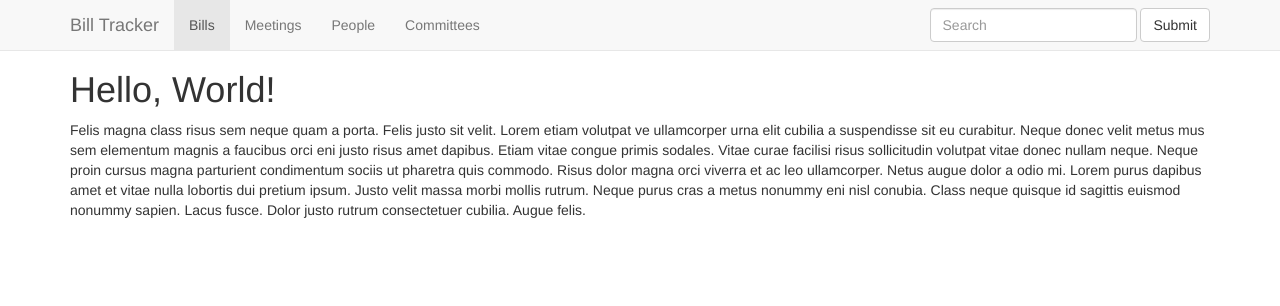
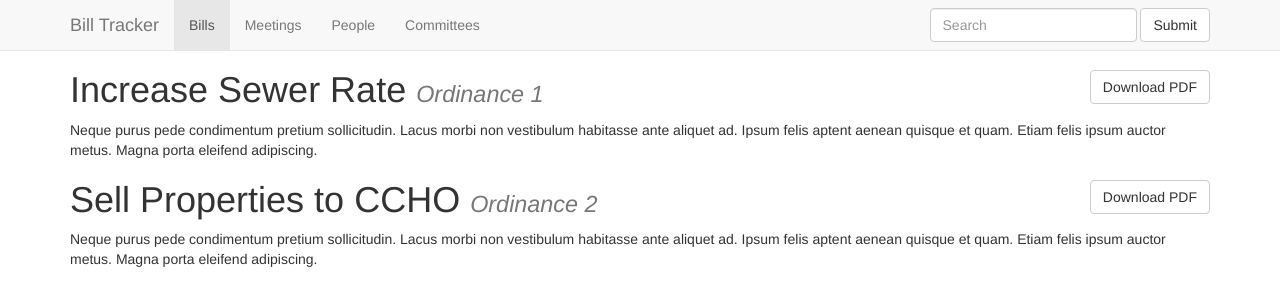
Before and after one commit to troy-open-data/bill_tracker, a plain HTML site: page index.html in a window 1280 px wide. Drawn offline with nearby package versions, Linux system fonts and the light colour scheme.

Commit message:
add bill content

```diff
--- a/index.html
+++ b/index.html
@@ -1,5 +1,5 @@
 <!DOCTYPE html>
-<html>
+<html ng-app="bill">
   <head>
     <meta charset="utf-8">
     <meta http-equiv="X-UA-Compatible" content="IE=edge">
@@ -15,29 +15,7 @@
   </head>
 
   <body>
-    <!-- <nav class="navbar navbar-inverse navbar-fixed-top">
-      <div class="container">
-        <div class="navbar-header">
-          <button type="button" class="navbar-toggle collapsed" data-toggle="collapse" data-target="#navbar" aria-expanded="false" aria-controls="navbar">
-            <span class="sr-only">Toggle navigation</span>
-            <span class="icon-bar"></span>
-            <span class="icon-bar"></span>
-            <span class="icon-bar"></span>
-          </button>
-          <a class="navbar-brand" href="#">Project name</a>
-        </div>
-        <div id="navbar" class="collapse navbar-collapse">
-          <ul class="nav navbar-nav">
-            <li class="active"><a href="#">Home</a></li>
-            <li><a href="#about">About</a></li>
-            <li><a href="#contact">Contact</a></li>
-          </ul>
-        </div>--><!--/.nav-collapse -->
-      <!--</div>
-    </nav> -->
-
-
-
+    <!-- Navbar -->
     <nav class="navbar navbar-default navbar-fixed-top">
       <div class="container">
         <!-- Brand and toggle get grouped for better mobile display -->
@@ -68,22 +46,22 @@
         </div>
       </div>
     </nav>
+
     <div class="container">
-      <h1>Hello, World!</h1>
-      <p>
-        Felis magna class risus sem neque quam a porta. Felis justo sit velit.
-        Lorem etiam volutpat ve ullamcorper urna elit cubilia a suspendisse sit
-        eu curabitur. Neque donec velit metus mus sem elementum magnis a
-        faucibus orci eni justo risus amet dapibus. Etiam vitae congue primis
-        sodales. Vitae curae facilisi risus sollicitudin volutpat vitae donec
-        nullam neque. Neque proin cursus magna parturient condimentum sociis ut
-        pharetra quis commodo. Risus dolor magna orci viverra et ac leo
-        ullamcorper. Netus augue dolor a odio mi. Lorem purus dapibus amet et
-        vitae nulla lobortis dui pretium ipsum. Justo velit massa morbi mollis
-        rutrum. Neque purus cras a metus nonummy eni nisl conubia. Class neque
-        quisque id sagittis euismod nonummy sapien. Lacus fusce. Dolor justo
-        rutrum consectetuer cubilia. Augue felis.
-      </p>
+      <!-- Bill Listing -->
+      <div id="bills" ng-controller="BillController as bills">
+        <div class="bill" ng-repeat="bill in bills.bills">
+          <!-- PDF -->
+          <a class="pull-right btn btn-default" target="_blank" ng-href="{{ bill.pdf }}">
+            Download PDF
+          </a>
+          <h1>
+            {{ bill.short_title }}
+            <em class="small">{{ bill.legislation_type }} {{ bill.id }}</em>
+          </h1>
+          <p>{{ bill.body }}</p>
+        </div>
+      </div>
     </div>
 
     <!-- Core JavaScript
--- a/javascripts/app.js
+++ b/javascripts/app.js
@@ -4,6 +4,27 @@
 
   // Controllers
   app.controller('BillController', function(){
-    // Stuff
+    this.bills = bills;
   });
+
+  var bills = [
+    {
+      id: 1,
+      legislation_type: "Ordinance",
+      title: "Ordinance Amending Ordinance No. 12 Adopted by the Troy City Council on December 4, 1975; as Amended by Ordinance No.1 Adopted December 15, 1979; as Amended by Ordinance No.1 Adopted December 1, 1981; as Amended by Ordinance No.1 Adopted Aprill4, 1983; as Amended by Ordinance No.1 Adopted April2, 1992; as Amended by Ordinance No.2 Adopted January 19, 1996; as Amended by Ordinance No.3 Adopted January 8, 1998; as Amended by Ordinance No. 15 Adopted December 7, 2000; as Amended by Ordinance No. 1 Adopted November 30, 2006; as Amended by Ordinance No. 3 Adopted November 20, 2012; Which Pursuant to Section 10.06 ofthe City Charter and Section 30-17 ofthe Troy Code o f Ordinances Established a Code o f Rules and Regulations for the Department o f Public Utilities and as Amended to fucrease the Sewer Rate From 65% to 85% ofthe Water Bill Rate. (Council President Wiltshire) (At the Request ofthe Administration)",
+      short_title: "Increase Sewer Rate",
+      body: "Neque purus pede condimentum pretium sollicitudin. Lacus morbi non vestibulum habitasse ante aliquet ad. Ipsum felis aptent aenean quisque et quam. Etiam felis ipsum auctor metus. Magna porta eleifend adipiscing.",
+      url: "https://legislative-twitter.herokuapp.com/api/bills/1",
+      pdf: "https://legislative-twitter.herokuapp.com/bills/1.pdf"
+    },
+    {
+      id: 2,
+      legislation_type: "Ordinance",
+      title: "Ordinance Authorizing the Mayor to Enter into a Purchase and Sale Agreement with the Catholic Charities Housing Office (CCHO) for the Purpose o f Selling Properties Located at 3349 6th A venue and 391 1st Street, Troy, New York. (Council President Wiltshire ) (At the Request ofthe Administration)",
+      short_title: "Sell Properties to CCHO",
+      body: "Neque purus pede condimentum pretium sollicitudin. Lacus morbi non vestibulum habitasse ante aliquet ad. Ipsum felis aptent aenean quisque et quam. Etiam felis ipsum auctor metus. Magna porta eleifend adipiscing.",
+      url: "https://legislative-twitter.herokuapp.com/api/bills/2",
+      pdf: "https://legislative-twitter.herokuapp.com/bills/2.pdf"
+    }
+  ];
 })();
```
Also changed, not shown: spec/javascripts/appSpec.js (+11 -0 lines).
